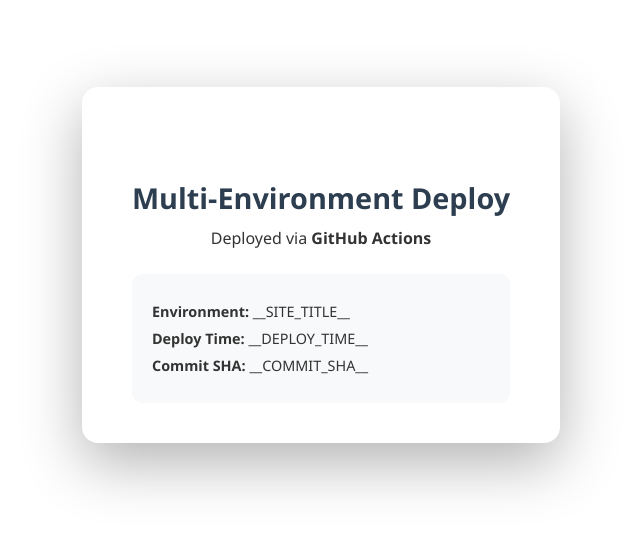
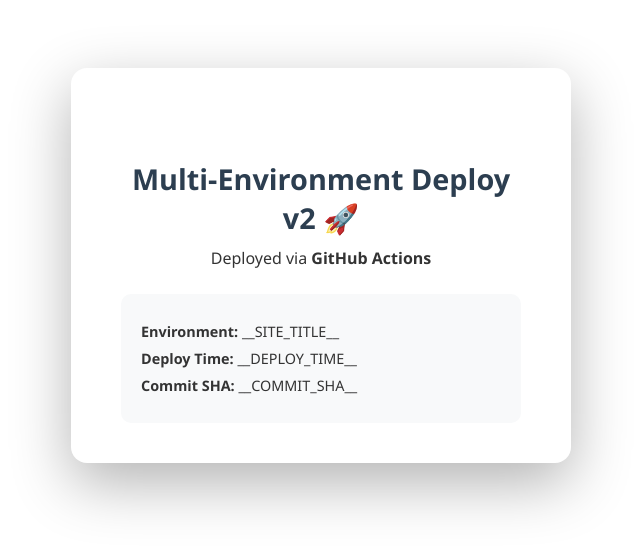
Before and after one commit to Laraleo90/multi-env-deploy, a plain HTML site: page index.html in a window 1280 px wide. Shown: the part 135-684 px from the top of the page, without its empty margins (319-959 px from the left). Drawn offline with Linux system fonts and the light colour scheme.

Commit message:
feat: update heading to v2

```diff
--- a/index.html
+++ b/index.html
@@ -10,7 +10,7 @@
     <div class="container">
         <div class="card">
             <div class="badge" id="env-badge">__SITE_TITLE__</div>
-            <h1>Multi-Environment Deploy</h1>
+            <h1>Multi-Environment Deploy v2 🚀</h1>
             <p>Deployed via <strong>GitHub Actions</strong></p>
             <div class="info">
                 <p><span class="label">Environment:</span> <span id="env-name">__SITE_TITLE__</span></p>
```
